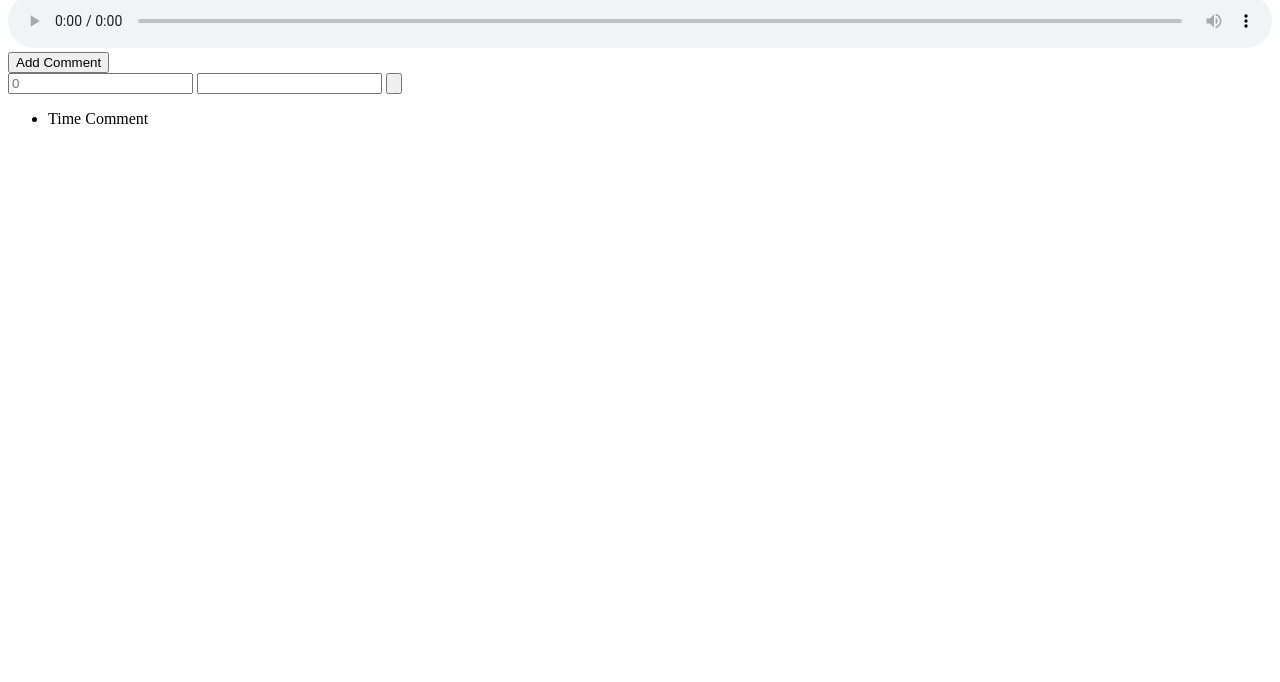
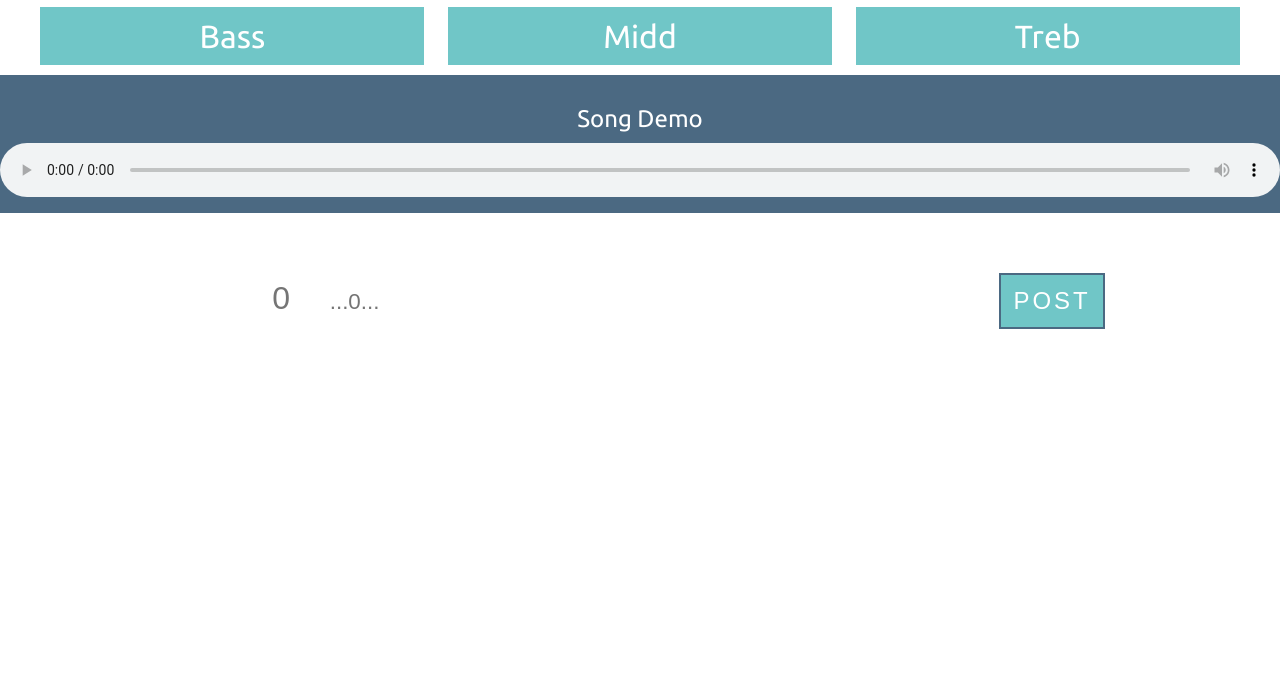
Before and after one commit to jjklong/_board, a plain HTML site: page index.html in a window 1280 px wide. Shown: the part 118-800 px from the top of the page. Drawn offline with nearby package versions, Linux system fonts and the light colour scheme; some packages are replaced by stand-ins of ours.

Commit message:
add layout

```diff
--- a/assets/css/styles.scss
+++ b/assets/css/styles.scss
@@ -1,3 +1,117 @@
-audio{
-  width: 100%
+$grey: #4B6982;
+$blue: #333A7B;
+$liblue: #70C6C7;
+$green: #B4FFD8;
+
+//Fonts:
+body{
+  font-family: 'Ubuntu', sans-serif;
 }
+
+.header{
+  #bb{
+    background:$blue;
+    color: white;
+    font-size: 4em;
+    text-align: center;
+    padding: .4em 0;
+    }
+  #options{
+    text-align: center;
+    display: block;
+    .bmt{
+      width: 30%;
+      display: inline-block;
+      background: $liblue;
+      color: white;
+      font-size: 2em;
+      text-align: center;
+      padding: .4em 0;
+      border: 10px solid white;
+      &:hover{
+        background: $grey;
+        border-top: 10px solid $blue;
+        border-bottom: 10px solid $grey;
+      }
+    }
+  }
+}
+.audioWrap{
+  border-top: 2em solid $grey;
+  h3{
+    font-size: 1.5em;
+    text-align: center;
+    background: $grey;
+    color: white;
+    padding-bottom: .5em;
+  }
+  audio{
+    color: white;
+    width: 100%;
+    margin: 0;
+    background: $grey;
+    padding-bottom: 1em;
+  }
+}
+
+.postWrap{
+  position: relative;
+  #timeH{
+    display: inline-block;
+    text-align: right;
+    border: none;
+    margin: 1em 3em;
+    width: 20%;
+  }
+  #commH{
+    display: inline-block;
+    text-align: right;
+    border: none;
+    margin: 1em 5em;
+    width: 20%;
+  }
+  form{
+    #currentTime{
+      text-align: right;
+      border: none;
+      font-size: 2em;
+      margin: 2em 1em;
+      width: 20%;
+    }
+    #commentBox{
+      width: 50%;
+      height: 5em;
+      font-size: 1.4em;
+      border: none;
+      // border: 0.1em solid $liblue;
+      // border-radius: 10px;
+      // box-shadow: 1px 2px $liblue;
+      &:focus{
+        outline: none;
+      }
+    }
+    #submit{
+      font-size: 1.5em;
+      background-color: $liblue;
+      color: white;
+      text-transform: uppercase;
+      border: .1em solid $grey;
+      letter-spacing: 3px;
+      padding: .5em;
+      margin-left: 1em;
+    }
+  }
+
+  #commentsUl{
+    text-align: center;
+    font-size: 1.4em;
+    .postTime{
+      display: inline-block;
+      width: 40%;
+    }
+    .postNote{
+      display: inline-block;
+      width: 40%;
+    }
+  }
+}
--- a/assets/js/app.js
+++ b/assets/js/app.js
@@ -21,3 +21,8 @@ myApp.config(function($routeProvider){
       redirectTo: '/'
     });
   });
+
+
+
+  //REFERENCED FILES
+  // FOR "theSong" DIRECTIVE http://stackoverflow.com/questions/17257435/ng-model-for-html5-audio-element-in-angularjs - http://jsfiddle.net/ASjRP/20/
--- a/assets/js/controllers.js
+++ b/assets/js/controllers.js
@@ -6,13 +6,13 @@ myApp.controller('BassBoard', ['$scope', '$filter', function($scope, $filter){
 //set up comment object
   $scope.comment = {
     posts: [{
-      time: 'Time',
-      note: 'Comment'
+      time: $scope.time,
+      note: $scope.note
     }]
   };
 
 
-  $scope.postComment = function() {
+  $scope.postComment = function(e) {
     $scope.comment.posts.push({
       time: $scope.time,
       note: $scope.note
--- a/index.html
+++ b/index.html
@@ -3,6 +3,8 @@
 <head>
   <meta charset="utf-8">
   <title>BassBoard</title>
+  <link rel= "stylesheet" href = "https://cdnjs.cloudflare.com/ajax/libs/meyer-reset/2.0/reset.css">
+  <link href="https://fonts.googleapis.com/css?family=Ubuntu:400,700" rel="stylesheet">
   <link rel="stylesheet" href="https://cdnjs.cloudflare.com/ajax/libs/font-awesome/4.6.3/css/font-awesome.min.css">
   <link rel="stylesheet" href="assets/css/styles.css">
 </head>
--- a/pages/bb.html
+++ b/pages/bb.html
@@ -1,33 +1,48 @@
 <div class="bassboard" ng-controller="BassBoard as bass">
 
 <div class="header">
-  _Board
-</div>
-<ul>
-  <li>Bass</li>
-  <li>Midd</li>
-  <li>Treb</li>
+  <h1 id="bb">_Board</h1>
+
+  <ul id="options">
+    <li class="bmt">Bass</li>
+    <li class="bmt">Midd</li>
+    <li class="bmt">Treb</li>
   </ul>
 
+</div>
 
+<div class="audioWrap">
+  <h3>Song Demo</h3>
   <audio controls the-song>
     <source src="assets/mp3/bassboard.mp3" type="audio/mpeg">
   </audio>
+</div>
+
 
 <!-- FILTER ROUNDS number TO CLOSEST WHOLE NUMBER -->
-<button ng-click="getTime(timeElapsed)" type="button" name="button">Add Comment</button>
+<!-- <button ng-click="getTime(timeElapsed)" type="button" name="button">Add Comment</button> -->
+
+<div class="postWrap">
+
+  <!-- <span id="timeH"><i class="fa fa-clock-o fa-4x" aria-hidden="true"></i></span><span id="commH"><i class="fa fa-commenting-o fa-4x" aria-hidden="true"></i></span> -->
 
   <form ng-submit="postComment()" class="comments" method="post">
-  <input type="text" name="name" value="" ng-model="time" placeholder="{{timeElapsed}}">
-  <input type="text" name="name" value="" ng-model="note">
-  <input class="submit" type="submit" name="submit" value="">
+    <input id="currentTime" type="text" name="name" value="" ng-model="time" placeholder="{{timeElapsed}}">
+    <input id="commentBox" type="text" name="name" value="" ng-model="note" placeholder="...{{timeElapsed}}...">
+    <input id="submit" type="submit" name="submit" value="Post">
   </form>
 
-<ul>
-  <li ng-repeat="post in comment.posts">
+  <ul id="commentsUl">
+    <li class="posts" ng-repeat="post in comment.posts">
+      <div class="postTime">
         {{post.time}}
+      </div>
+      <div class="postNote">
         {{post.note}}
+      </div>
     </li>
   </ul>
 
 </div>
+
+</div>
```
Also changed, not shown: assets/css/styles.css. Lines whose indentation alone changed are shown as unchanged.
